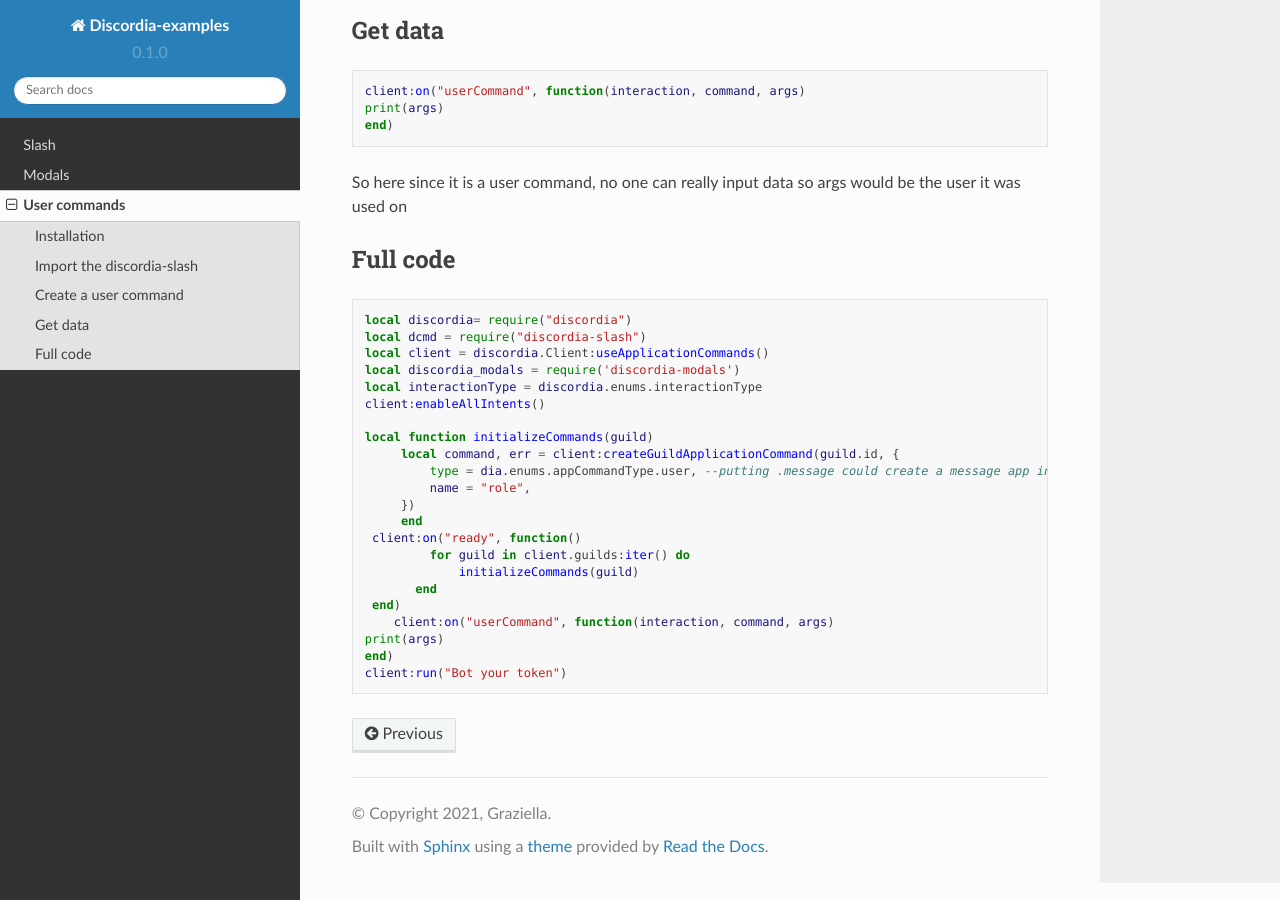
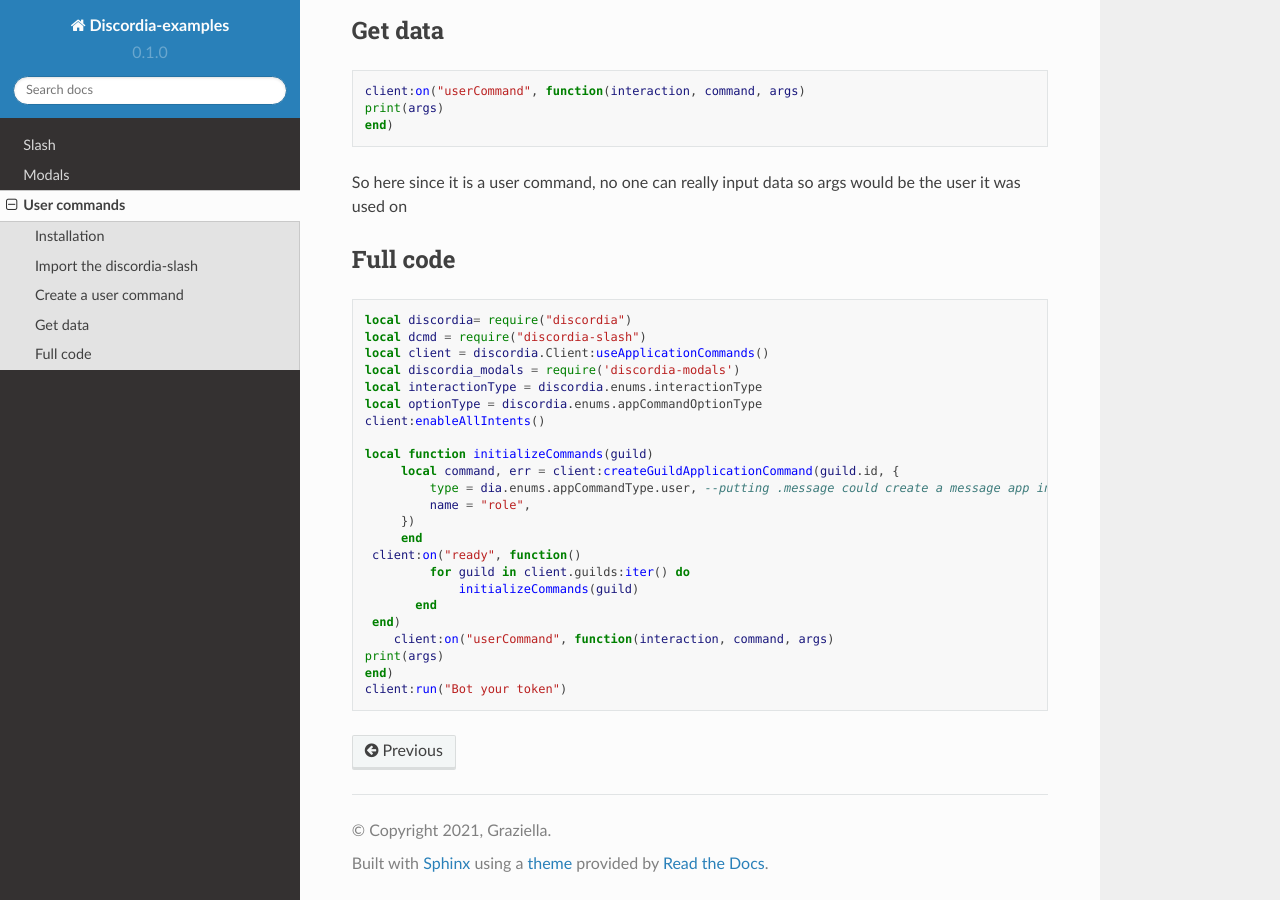
Before and after one commit to justdie386/discordia-examples, a Sphinx documentation site: the page built from docs/source/userCommand.rst, in a window 1280 px wide and 900 px high, scrolled down 716 px. Built offline with Sphinx 7.4.7 and the Read the Docs theme 2.0.0, drawn with Linux system fonts in a browser that asks for light colours; pages that are not in the unit, such as notebooks, are missing from menus.

Commit message:
Update userCommand.rst

```diff
--- a/docs/source/userCommand.rst
+++ b/docs/source/userCommand.rst
@@ -61,6 +61,7 @@ Full code
    local client = discordia.Client:useApplicationCommands()
    local discordia_modals = require('discordia-modals')
    local interactionType = discordia.enums.interactionType
+   local optionType = discordia.enums.appCommandOptionType
    client:enableAllIntents()
 
    local function initializeCommands(guild)
```
